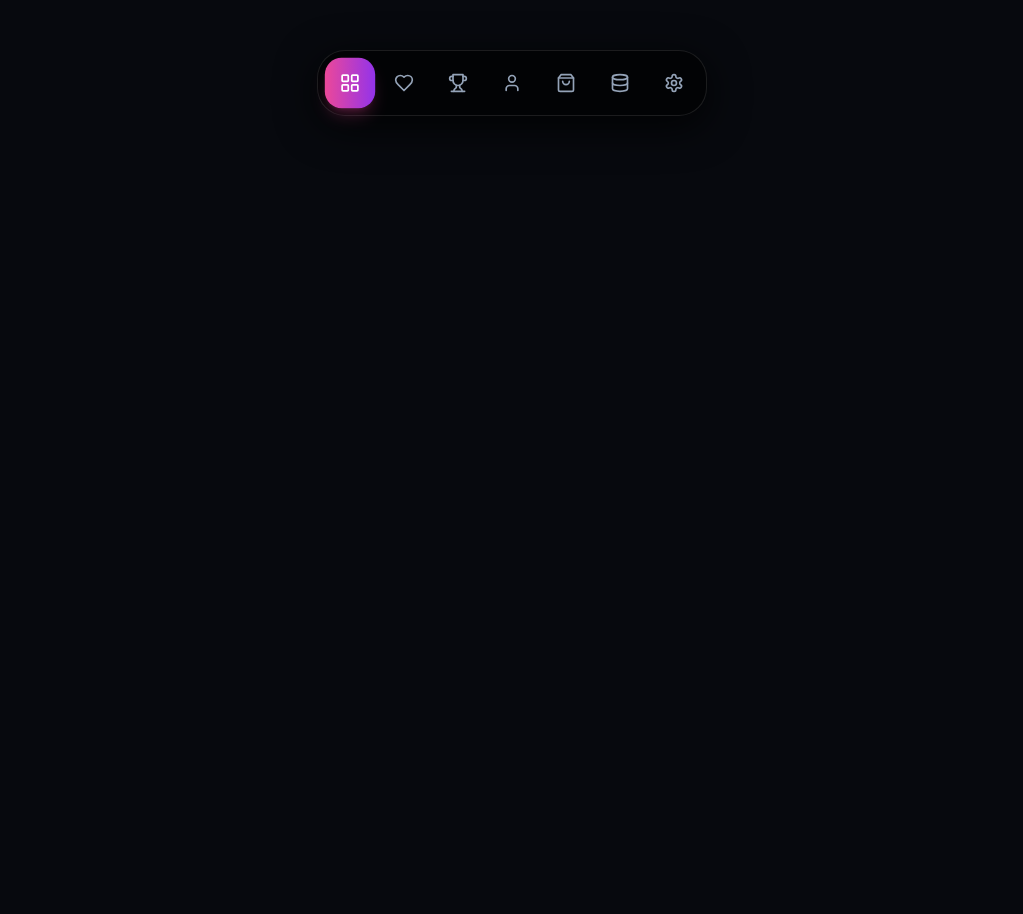
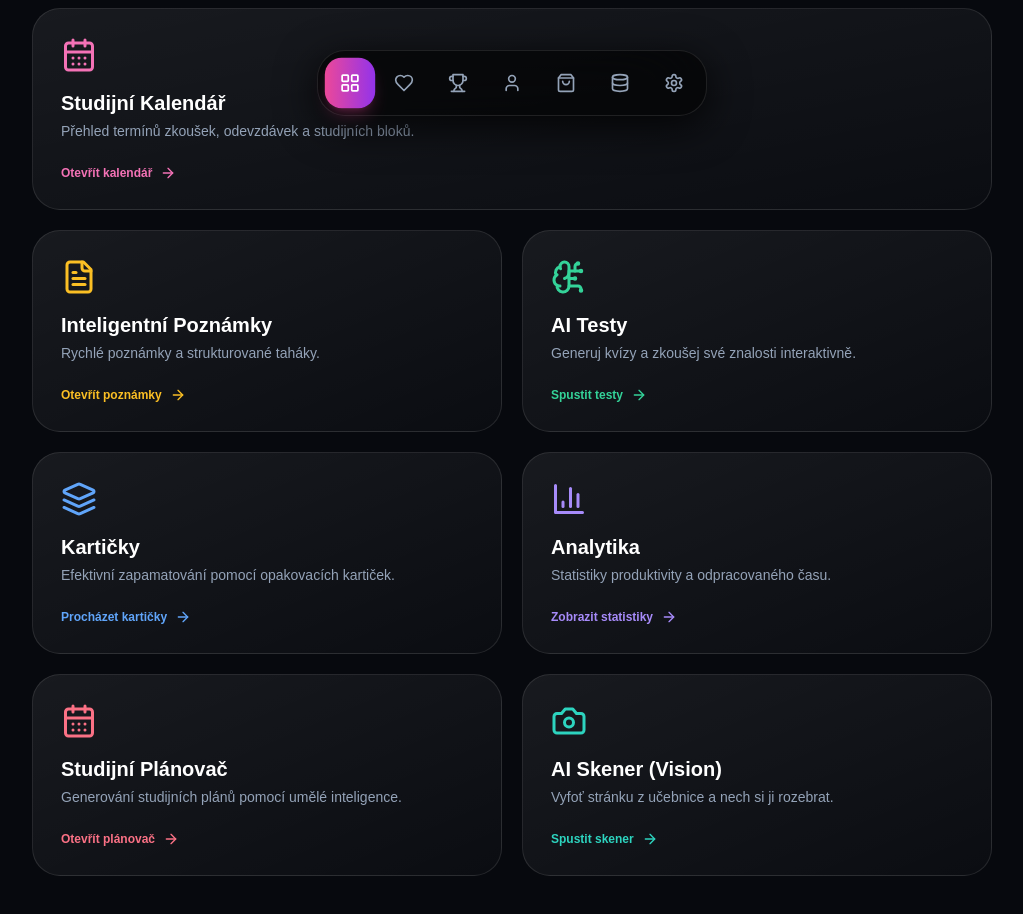
Before and after one commit to InfinityLook/Student-Ai, a Next.js app: page / in a window 1280 px wide. Shown: the part 660-1574 px from the top of the page, without its empty margins (128-1151 px from the left). Before the commit the page ends 800 px from the top, so only its background shows below. Built offline with nearby package versions, Linux system fonts and the light colour scheme.

Commit message:
Enhance widget rendering and add new widget types
Updated widget rendering comments and added new widget cases for calendar, notes, AI tests, flashcards, analytics, study planner, and AI vision.

```diff
--- a/components/DashboardShell.tsx
+++ b/components/DashboardShell.tsx
@@ -80,7 +80,7 @@ function WorkspaceView({ setActiveView, openCustomizer }: { setActiveView: (v: s
         </div>
       </div>
 
-      {/* Dynamické vykreslování widgetů podle uživatelského nastavení */}
+      {/* Dynamické vykreslování všech widgetů */}
       <div className="grid grid-cols-1 md:grid-cols-2 gap-5">
         {widgets.map((widget) => {
           if (!widget.enabled) return null;
@@ -120,6 +120,69 @@ function WorkspaceView({ setActiveView, openCustomizer }: { setActiveView: (v: s
                   <h3 className="text-xl font-bold text-white mb-1">Focus Timer</h3>
                   <p className="text-sm text-slate-400">Pomodoro časomíra pro soustředěné učení.</p>
                   <div className="mt-6 flex items-center gap-2 text-xs font-bold text-purple-400"><span>Spustit timer</span><ArrowRight className="w-4 h-4" /></div>
+                </div>
+              );
+            case 'calendar':
+              return (
+                <div key={widget.id} onClick={() => setActiveView('calendar')} className="group relative overflow-hidden rounded-[28px] bg-gradient-to-br from-white/[0.07] to-white/[0.02] border border-white/10 p-7 hover:border-pink-500/50 transition-all duration-300 hover:scale-[1.01] cursor-pointer flex flex-col justify-between md:col-span-2">
+                  <CalendarDays className="w-9 h-9 text-pink-400 mb-4" />
+                  <h3 className="text-xl font-bold text-white mb-1">Studijní Kalendář</h3>
+                  <p className="text-sm text-slate-400">Přehled termínů zkoušek, odevzdávek a studijních bloků.</p>
+                  <div className="mt-6 flex items-center gap-2 text-xs font-bold text-pink-400"><span>Otevřít kalendář</span><ArrowRight className="w-4 h-4" /></div>
+                </div>
+              );
+            case 'notes':
+              return (
+                <div key={widget.id} onClick={() => setActiveView('notes')} className="group relative overflow-hidden rounded-[28px] bg-gradient-to-br from-white/[0.07] to-white/[0.02] border border-white/10 p-7 hover:border-amber-500/50 transition-all duration-300 hover:scale-[1.01] cursor-pointer flex flex-col justify-between">
+                  <FileText className="w-9 h-9 text-amber-400 mb-4" />
+                  <h3 className="text-xl font-bold text-white mb-1">Inteligentní Poznámky</h3>
+                  <p className="text-sm text-slate-400">Rychlé poznámky a strukturované taháky.</p>
+                  <div className="mt-6 flex items-center gap-2 text-xs font-bold text-amber-400"><span>Otevřít poznámky</span><ArrowRight className="w-4 h-4" /></div>
+                </div>
+              );
+            case 'ai-test':
+              return (
+                <div key={widget.id} onClick={() => setActiveView('ai-test')} className="group relative overflow-hidden rounded-[28px] bg-gradient-to-br from-white/[0.07] to-white/[0.02] border border-white/10 p-7 hover:border-emerald-500/50 transition-all duration-300 hover:scale-[1.01] cursor-pointer flex flex-col justify-between">
+                  <BrainCircuit className="w-9 h-9 text-emerald-400 mb-4" />
+                  <h3 className="text-xl font-bold text-white mb-1">AI Testy</h3>
+                  <p className="text-sm text-slate-400">Generuj kvízy a zkoušej své znalosti interaktivně.</p>
+                  <div className="mt-6 flex items-center gap-2 text-xs font-bold text-emerald-400"><span>Spustit testy</span><ArrowRight className="w-4 h-4" /></div>
+                </div>
+              );
+            case 'flashcards':
+              return (
+                <div key={widget.id} onClick={() => setActiveView('flashcards')} className="group relative overflow-hidden rounded-[28px] bg-gradient-to-br from-white/[0.07] to-white/[0.02] border border-white/10 p-7 hover:border-blue-500/50 transition-all duration-300 hover:scale-[1.01] cursor-pointer flex flex-col justify-between">
+                  <Layers className="w-9 h-9 text-blue-400 mb-4" />
+                  <h3 className="text-xl font-bold text-white mb-1">Kartičky</h3>
+                  <p className="text-sm text-slate-400">Efektivní zapamatování pomocí opakovacích kartiček.</p>
+                  <div className="mt-6 flex items-center gap-2 text-xs font-bold text-blue-400"><span>Procházet kartičky</span><ArrowRight className="w-4 h-4" /></div>
+                </div>
+              );
+            case 'analytics':
+              return (
+                <div key={widget.id} onClick={() => setActiveView('analytics')} className="group relative overflow-hidden rounded-[28px] bg-gradient-to-br from-white/[0.07] to-white/[0.02] border border-white/10 p-7 hover:border-violet-500/50 transition-all duration-300 hover:scale-[1.01] cursor-pointer flex flex-col justify-between">
+                  <BarChart3 className="w-9 h-9 text-violet-400 mb-4" />
+                  <h3 className="text-xl font-bold text-white mb-1">Analytika</h3>
+                  <p className="text-sm text-slate-400">Statistiky produktivity a odpracovaného času.</p>
+                  <div className="mt-6 flex items-center gap-2 text-xs font-bold text-violet-400"><span>Zobrazit statistiky</span><ArrowRight className="w-4 h-4" /></div>
+                </div>
+              );
+            case 'study-plan':
+              return (
+                <div key={widget.id} onClick={() => setActiveView('study-plan')} className="group relative overflow-hidden rounded-[28px] bg-gradient-to-br from-white/[0.07] to-white/[0.02] border border-white/10 p-7 hover:border-rose-500/50 transition-all duration-300 hover:scale-[1.01] cursor-pointer flex flex-col justify-between">
+                  <CalendarDays className="w-9 h-9 text-rose-400 mb-4" />
+                  <h3 className="text-xl font-bold text-white mb-1">Studijní Plánovač</h3>
+                  <p className="text-sm text-slate-400">Generování studijních plánů pomocí umělé inteligence.</p>
+                  <div className="mt-6 flex items-center gap-2 text-xs font-bold text-rose-400"><span>Otevřít plánovač</span><ArrowRight className="w-4 h-4" /></div>
+                </div>
+              );
+            case 'ai-vision':
+              return (
+                <div key={widget.id} onClick={() => setActiveView('ai-vision')} className="group relative overflow-hidden rounded-[28px] bg-gradient-to-br from-white/[0.07] to-white/[0.02] border border-white/10 p-7 hover:border-teal-500/50 transition-all duration-300 hover:scale-[1.01] cursor-pointer flex flex-col justify-between">
+                  <Camera className="w-9 h-9 text-teal-400 mb-4" />
+                  <h3 className="text-xl font-bold text-white mb-1">AI Skener (Vision)</h3>
+                  <p className="text-sm text-slate-400">Vyfoť stránku z učebnice a nech si ji rozebrat.</p>
+                  <div className="mt-6 flex items-center gap-2 text-xs font-bold text-teal-400"><span>Spustit skener</span><ArrowRight className="w-4 h-4" /></div>
                 </div>
               );
             default:
@@ -250,4 +313,4 @@ export default function DashboardShell() {
       </WidgetProvider>
     </AppProvider>
   );
-                }
+                  }
```
